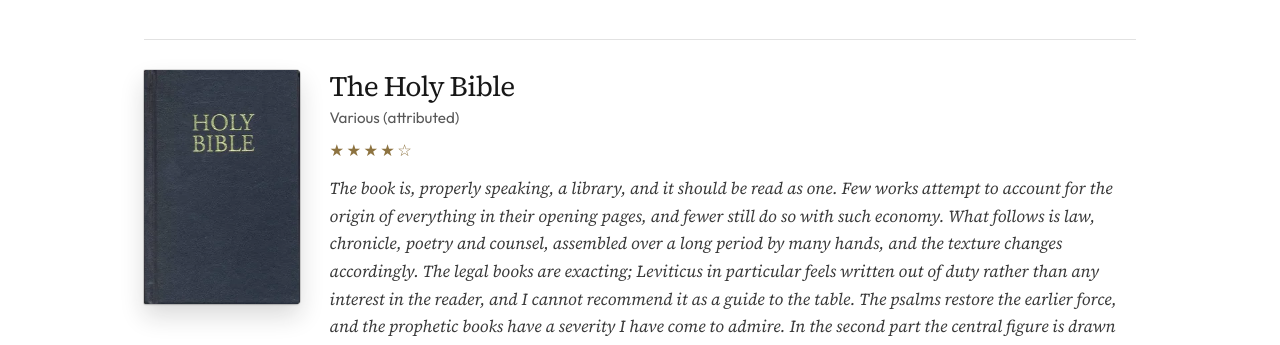
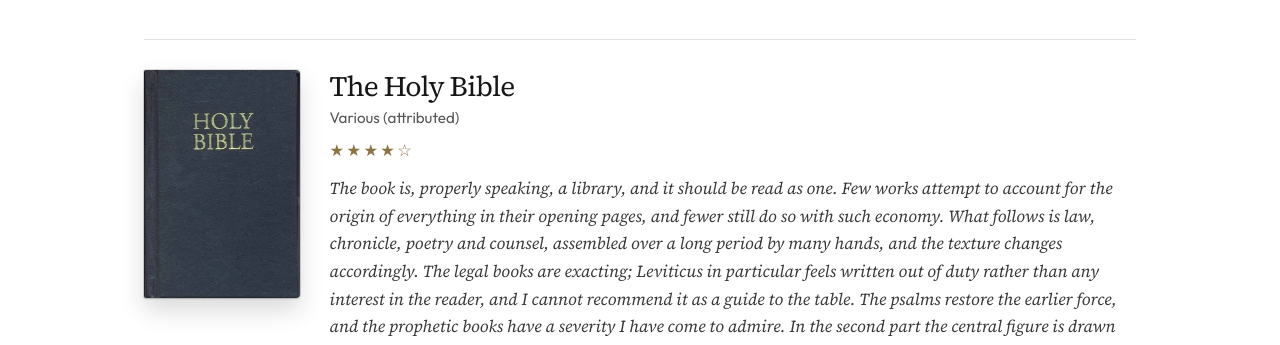
Before and after one commit to liamsmith059/the-service-window, a plain HTML site: page library/index.html in a window 1280 px wide. Shown: the part 413-758 px from the top of the page. Drawn offline with Linux system fonts and the light colour scheme.

Commit message:
Show full Library book covers at their natural aspect ratios
The cover frame used a fixed 2:3 aspect ratio with object-fit: cover,
which cropped the photographs Liam supplied. The WebP files already
match the originals, so leave them in place and let each cover render
at a consistent width and its natural height.

```diff
--- a/css/styles.css
+++ b/css/styles.css
@@ -1683,16 +1683,16 @@ html.lightbox-open .site-header {
 .book-cover {
   position: relative;
   width: 100%;
-  aspect-ratio: 2 / 3;
   border-radius: 2px 4px 4px 2px;
   overflow: hidden;
-  background: #1c1916;
+  background: #ebe6dc;
   box-shadow:
     0 0 0 1px rgba(23, 23, 23, 0.14),
     0 1px 2px rgba(23, 23, 23, 0.14),
     0 12px 24px rgba(23, 23, 23, 0.16);
 }
 :root[data-theme="dark"] .book-cover {
+  background: #1c1916;
   box-shadow:
     0 0 0 1px rgba(255, 255, 255, 0.14),
     0 1px 2px rgba(0, 0, 0, 0.4),
@@ -1701,9 +1701,8 @@ html.lightbox-open .site-header {
 .book-cover img {
   display: block;
   width: 100%;
-  height: 100%;
-  object-fit: cover;
-  object-position: center;
+  height: auto;
+  object-fit: contain;
 }
 .book-title {
   font-family: var(--serif);
```
